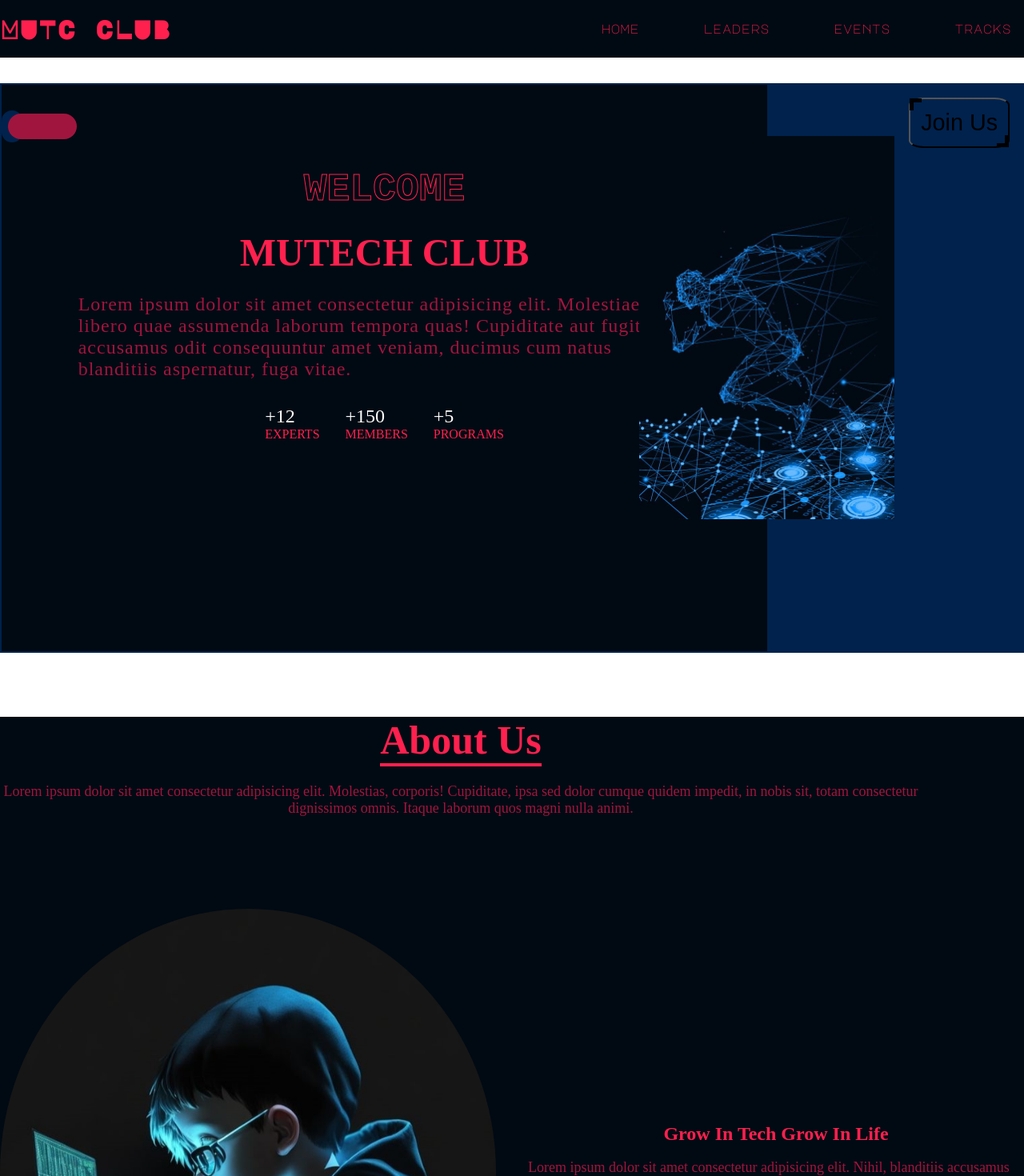
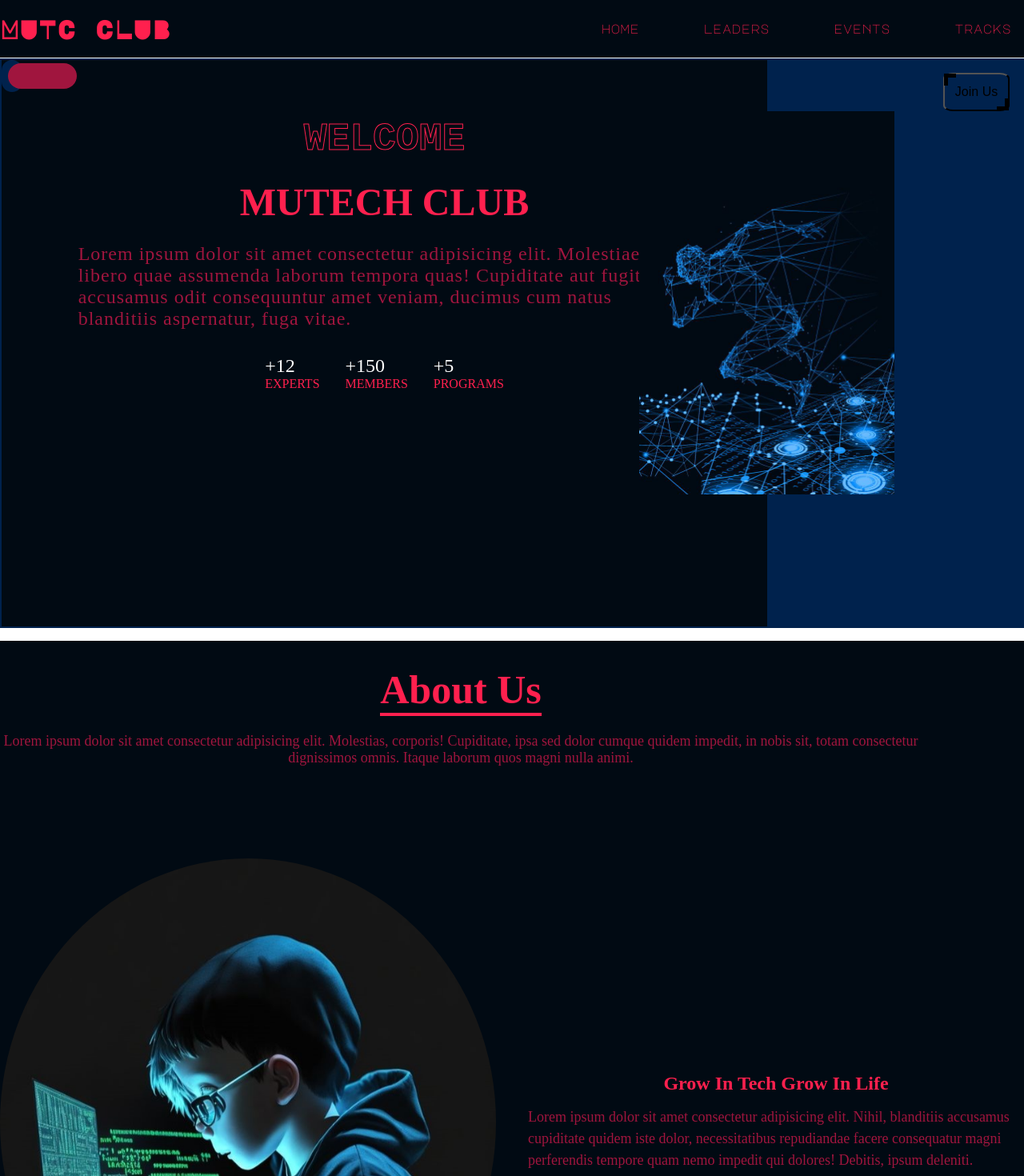
Before and after one commit to VicGriffin/MUTC, a React (Vite) app: page / in a window 1280 px wide. Shown: the top 1470 px of the page at 80% size. Built offline with nearby package versions, Linux system fonts and the light colour scheme; a web font is replaced by a local one.

Commit message:
more features

```diff
--- a/src/components/about/about.css
+++ b/src/components/about/about.css
@@ -5,6 +5,7 @@
 }
 .aboutme{
     background-color: #010a13 ;
+    margin-top: -4rem;
 }
 .heading{
     width: 90%;
@@ -16,6 +17,7 @@
     margin: 20px auto;
 }
 .heading h1{
+    margin-top: 2rem;
     font-size: 50px;
     color: #FF204E;
     margin-bottom: 25px;
--- a/src/pages/home/home.css
+++ b/src/pages/home/home.css
@@ -3,7 +3,7 @@
     display: flex;
     height: 89vh;
     justify-content: space-between;
-    margin-top: 2rem ;
+    margin-top: 1px ;
     background-color: #010A13;
     border:2px solid #00224D;
 }
@@ -17,7 +17,7 @@
 }
 
 .ad{
-    margin-top: 2rem;
+    /* margin-top: 2rem; */
     background-color:#00224D;
     color: #FF204E;
     border-radius: 4rem;
@@ -91,7 +91,7 @@
     position: absolute;
     right: 1rem; top: 1rem; color:rgb(0, 0, 0);
     padding: 0.8rem;
-    font-size: 1.8rem;
+    font-size: 1rem;
     border-radius: 15%;
     background-color: #00224D;
     cursor:pointer;
```
